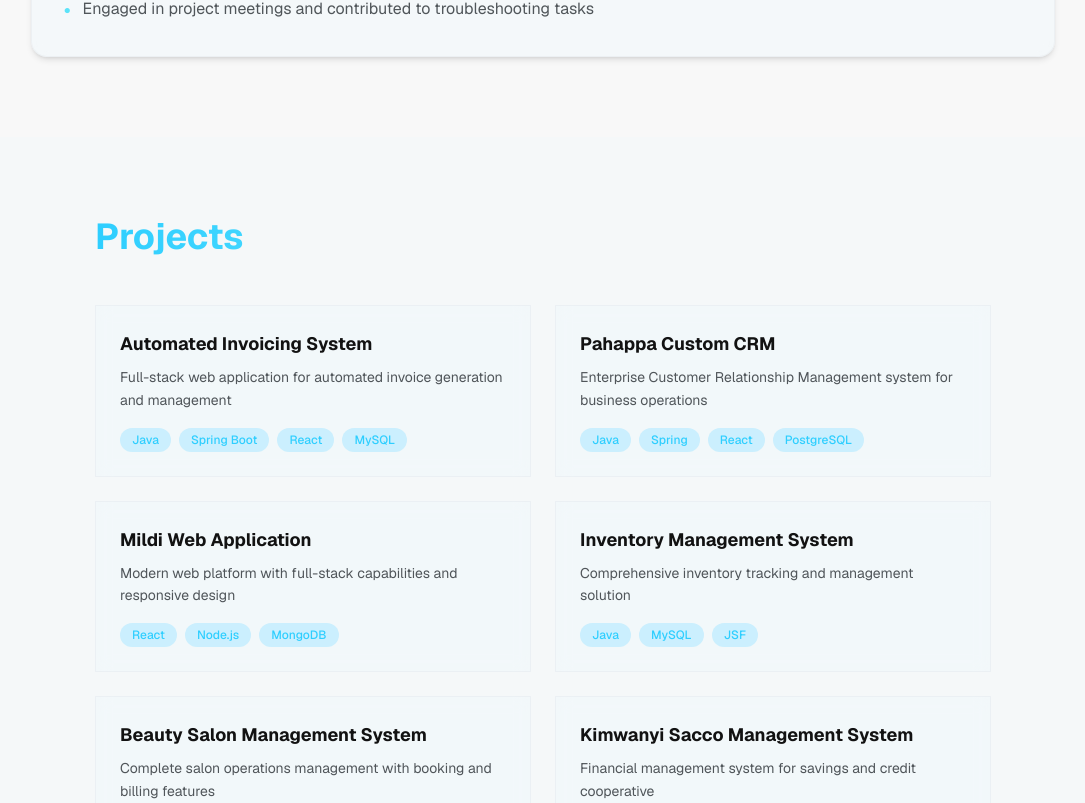
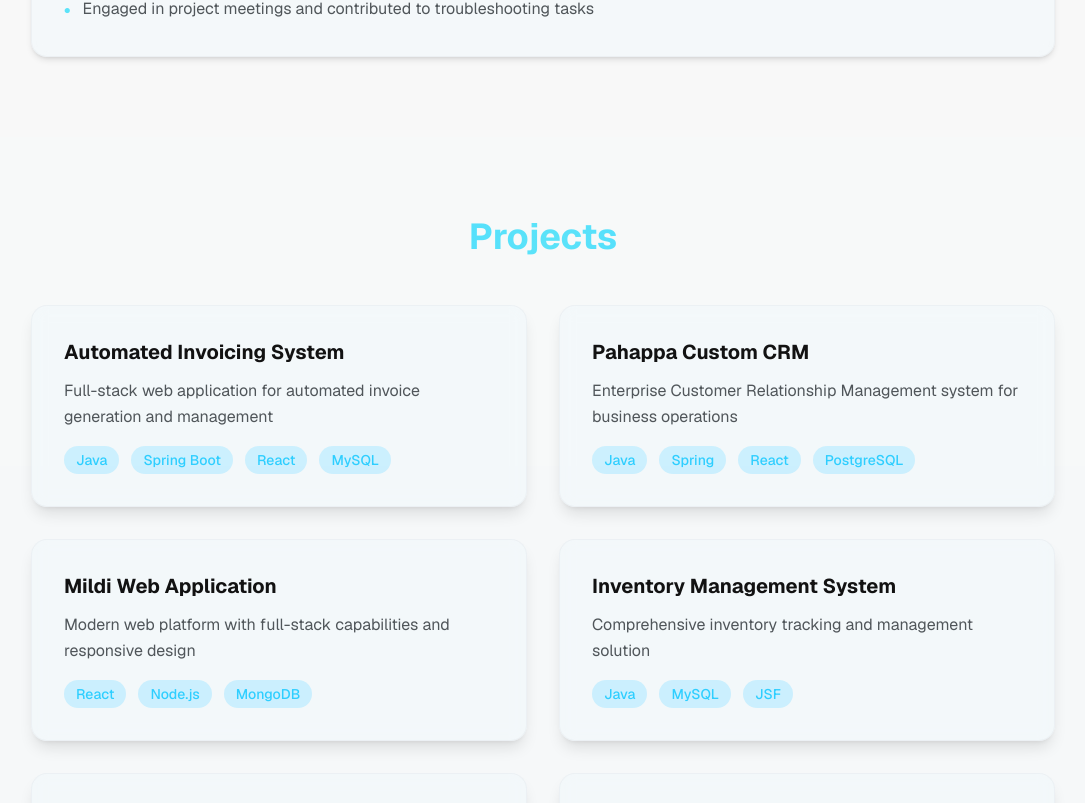
Before and after one commit to NahuriraClintonie/personal-portfolio, a Next.js app: page / in a window 1280 px wide. Shown: the part 2837-3640 px from the top of the page, without its empty margins (97-1182 px from the left). Built offline with nearby package versions, Linux system fonts and the light colour scheme.

Commit message:
ui: improve the design of the projects section

```diff
--- a/components/projects.tsx
+++ b/components/projects.tsx
@@ -33,26 +33,24 @@ const Projects = () => {
   ]
 
   return (
-    <section id="projects" className="py-20 px-4 bg-card/30">
-      <div className="max-w-4xl mx-auto">
-        <h2 className="text-3xl md:text-4xl font-bold mb-12 gradient-text">Projects</h2>
+    <section id="projects" className="py-20 px-4 bg-card/20">
+      <div className="max-w-5xl mx-auto">
+        <h2 className="text-3xl md:text-4xl font-bold mb-12 gradient-text text-center">Projects</h2>
 
-        <div className="grid md:grid-cols-2 gap-6">
+        <div className="grid md:grid-cols-2 gap-8">
           {projects.map((project, index) => (
             <div
               key={index}
-              className="glass-effect p-6 rounded-lg hover:bg-card/80 transition-all duration-300 hover:shadow-lg"
+              className="glass-effect p-6 md:p-8 rounded-2xl hover:bg-card/70 transition-all duration-300 hover:scale-105 shadow-lg hover:shadow-2xl border border-border/20"
             >
-              <h3 className="text-lg font-bold text-foreground mb-2">{project.name}</h3>
-              <p className="text-muted-foreground mb-4 text-sm leading-relaxed">
-                {project.description}
-              </p>
+              <h3 className="text-lg md:text-xl font-bold text-foreground mb-3">{project.name}</h3>
+              <p className="text-muted-foreground mb-4 text-sm md:text-base leading-relaxed">{project.description}</p>
 
-              <div className="flex flex-wrap gap-2">
+              <div className="flex flex-wrap gap-3">
                 {project.tech.map((tech, idx) => (
                   <span
                     key={idx}
-                    className="text-xs px-3 py-1 bg-secondary/20 text-secondary rounded-full font-medium"
+                    className="text-xs md:text-sm px-3 py-1 bg-secondary/20 text-secondary rounded-full font-medium"
                   >
                     {tech}
                   </span>
```
